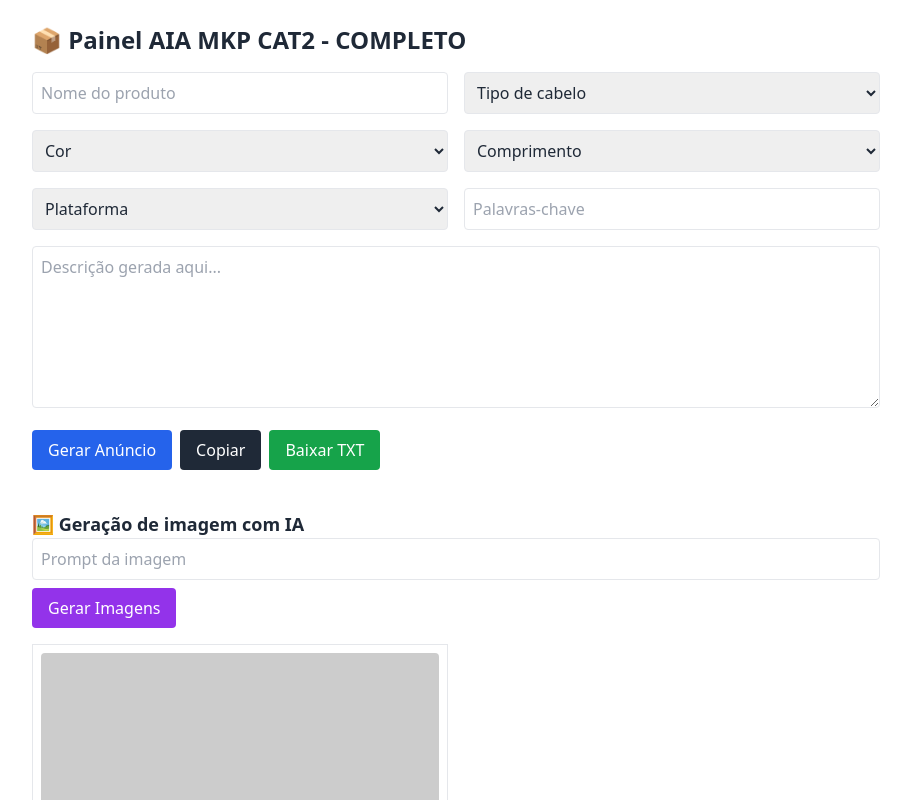
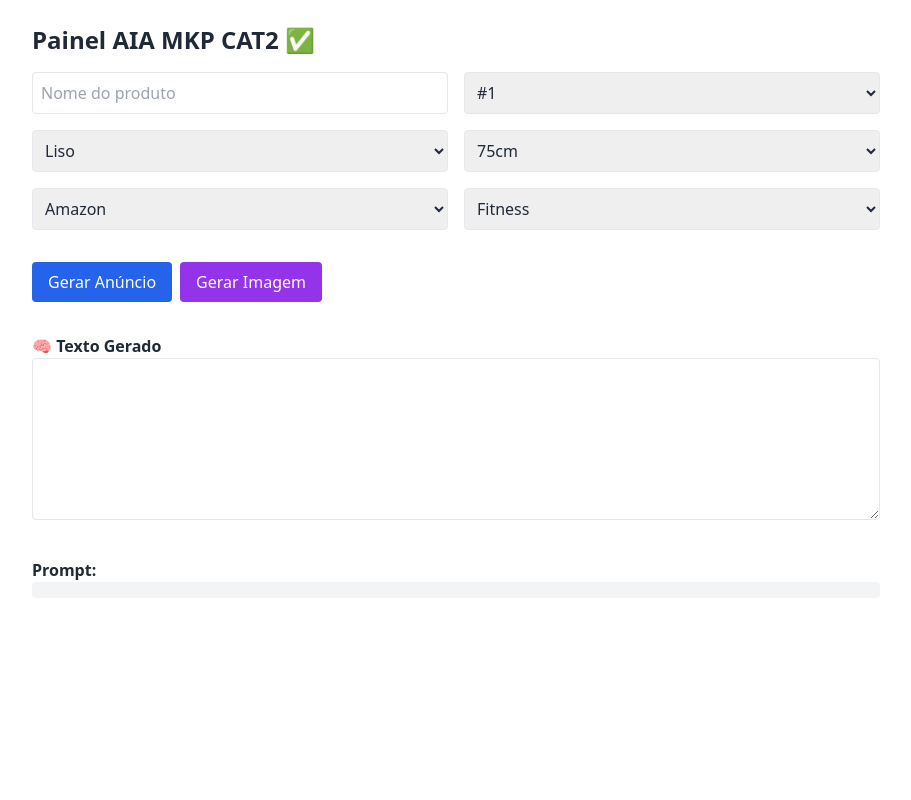
Before and after one commit to Nilton0107/painel-aia-mkp-cat2, a React (Vite) app: page / in a window 1280 px wide. Shown: the top 800 px of the page, without its empty margins (184-1095 px from the left). Built offline with nearby package versions, Linux system fonts and the light colour scheme.

Commit message:
Add files via upload

```diff
--- a/src/Painel.jsx
+++ b/src/Painel.jsx
@@ -1,43 +1,87 @@
 import React, { useState } from "react";
-export default function AIAMKPCat1Panel() {
+
+export default function AIAMKPCat2() {
+  const [produto, setProduto] = useState("");
+  const [cor, setCor] = useState("#1");
+  const [tipoCabelo, setTipoCabelo] = useState("Liso");
+  const [comprimento, setComprimento] = useState("75cm");
+  const [plataforma, setPlataforma] = useState("Amazon");
+  const [roupa, setRoupa] = useState("Fitness");
+  const [prompt, setPrompt] = useState("");
+  const [texto, setTexto] = useState("");
+  const [imagem, setImagem] = useState("");
+
+  const gerarPrompt = () => {
+    return `modelo ${plataforma} com cabelo ${tipoCabelo}, cor ${cor}, roupa ${roupa}, usando o produto ${produto}`;
+  };
+
+  const gerarTexto = async () => {
+    const res = await fetch("https://aia-mkp-cat1.onrender.com/gerar-anuncio", {
+      method: "POST",
+      headers: { "Content-Type": "application/json" },
+      body: JSON.stringify({ nome: produto, tipo_cabelo: tipoCabelo, cor, comprimento, marketplace: plataforma }),
+    });
+    const data = await res.json();
+    setTexto(data.resposta || "Erro ao gerar");
+  };
+
+  const gerarImagem = async () => {
+    const promptFinal = gerarPrompt();
+    setPrompt(promptFinal);
+    const res = await fetch("https://api.openai.com/v1/images/generations", {
+      method: "POST",
+      headers: {
+        "Content-Type": "application/json",
+        Authorization: "Bearer SUA_API_KEY"
+      },
+      body: JSON.stringify({ prompt: promptFinal, n: 1, size: "1024x1024", model: "dall-e-3" })
+    });
+    const data = await res.json();
+    if (data?.data?.[0]?.url) setImagem(data.data[0].url);
+  };
+
   return (
-    <div className="p-6 max-w-4xl mx-auto space-y-4 text-gray-800 font-sans">
-      <h1 className="text-2xl font-bold">📦 Painel AIA MKP CAT2 - COMPLETO</h1>
+    <div className="p-6 max-w-4xl mx-auto space-y-4 text-gray-800">
+      <h1 className="text-2xl font-bold">Painel AIA MKP CAT2 ✅</h1>
       <div className="grid grid-cols-1 md:grid-cols-2 gap-4">
-        <input className="border p-2 rounded" placeholder="Nome do produto" />
-        <select className="border p-2 rounded">
-          <option>Tipo de cabelo</option>
-          <option>Liso</option><option>Ondulado</option><option>Cacheado</option>
+        <input value={produto} onChange={e => setProduto(e.target.value)} className="border p-2 rounded" placeholder="Nome do produto" />
+        <select value={cor} onChange={e => setCor(e.target.value)} className="border p-2 rounded">
+          <option>#1</option><option>#2</option><option>#4</option><option>T1B/27</option><option>T2/30</option><option>613</option><option>T2/27/613</option><option>T2/60</option>
         </select>
-        <select className="border p-2 rounded">
-          <option>Cor</option><option>#1</option><option>#2</option><option>#613</option>
+        <select value={tipoCabelo} onChange={e => setTipoCabelo(e.target.value)} className="border p-2 rounded">
+          <option>Liso</option><option>Ondulado</option><option>Cacheado</option><option>Brazilian Wave</option><option>Yaki</option>
         </select>
-        <select className="border p-2 rounded">
-          <option>Comprimento</option><option>60cm</option><option>75cm</option>
+        <select value={comprimento} onChange={e => setComprimento(e.target.value)} className="border p-2 rounded">
+          <option>60cm</option><option>75cm</option>
         </select>
-        <select className="border p-2 rounded">
-          <option>Plataforma</option><option>Amazon</option><option>Shopee</option>
+        <select value={plataforma} onChange={e => setPlataforma(e.target.value)} className="border p-2 rounded">
+          <option>Amazon</option><option>Shopee</option><option>Mercado Livre</option>
         </select>
-        <input className="border p-2 rounded" placeholder="Palavras-chave" />
+        <select value={roupa} onChange={e => setRoupa(e.target.value)} className="border p-2 rounded">
+          <option>Fitness</option><option>Casual</option><option>Gala</option><option>Elegante</option>
+        </select>
       </div>
-      <textarea className="border w-full p-2 rounded mt-4" rows="6" placeholder="Descrição gerada aqui..." />
-      <div className="flex gap-2">
-        <button className="bg-blue-600 text-white px-4 py-2 rounded">Gerar Anúncio</button>
-        <button className="bg-gray-800 text-white px-4 py-2 rounded">Copiar</button>
-        <button className="bg-green-600 text-white px-4 py-2 rounded">Baixar TXT</button>
+
+      <div className="flex gap-2 pt-4">
+        <button onClick={gerarTexto} className="bg-blue-600 text-white px-4 py-2 rounded">Gerar Anúncio</button>
+        <button onClick={gerarImagem} className="bg-purple-600 text-white px-4 py-2 rounded">Gerar Imagem</button>
       </div>
-      <div className="pt-6">
-        <h2 className="text-lg font-semibold">🖼️ Geração de imagem com IA</h2>
-        <input className="border w-full p-2 rounded" placeholder="Prompt da imagem" />
-        <button className="mt-2 bg-purple-600 text-white px-4 py-2 rounded">Gerar Imagens</button>
-        <div className="grid grid-cols-2 gap-4 mt-4">
-          <div className="border p-2"><img src="https://via.placeholder.com/300x300" className="w-full rounded" /><button className="mt-2 w-full bg-black text-white px-2 py-1 rounded">Baixar</button></div>
+
+      <div className="pt-4">
+        <h3 className="font-semibold">🧠 Texto Gerado</h3>
+        <textarea value={texto} className="w-full border p-2 rounded" rows={6} readOnly />
+      </div>
+
+      {imagem && (
+        <div className="pt-4">
+          <h3 className="font-semibold">🖼️ Imagem Gerada</h3>
+          <img src={imagem} className="w-80 rounded" />
         </div>
-      </div>
-      <div className="pt-6">
-        <h2 className="text-lg font-semibold">🗂 Histórico de Gerações</h2>
-        <input className="border w-full p-2 rounded" placeholder="Buscar no histórico..." />
-        <div className="mt-2 border p-2 rounded">Produto: X | Cor: #613 | Plataforma: Amazon<br/><em>Texto gerado aqui...</em></div>
+      )}
+
+      <div className="pt-4">
+        <h3 className="font-semibold">Prompt:</h3>
+        <code className="block bg-gray-100 p-2 rounded">{prompt}</code>
       </div>
     </div>
   );
--- a/src/main.jsx
+++ b/src/main.jsx
@@ -1,9 +1,9 @@
 import React from "react";
 import ReactDOM from "react-dom/client";
-import AIAMKPCat1Panel from "./Painel";
+import AIAMKPCat2 from "./Painel";
 
 ReactDOM.createRoot(document.getElementById("root")).render(
   <React.StrictMode>
-    <AIAMKPCat1Panel />
+    <AIAMKPCat2 />
   </React.StrictMode>
 );
```
